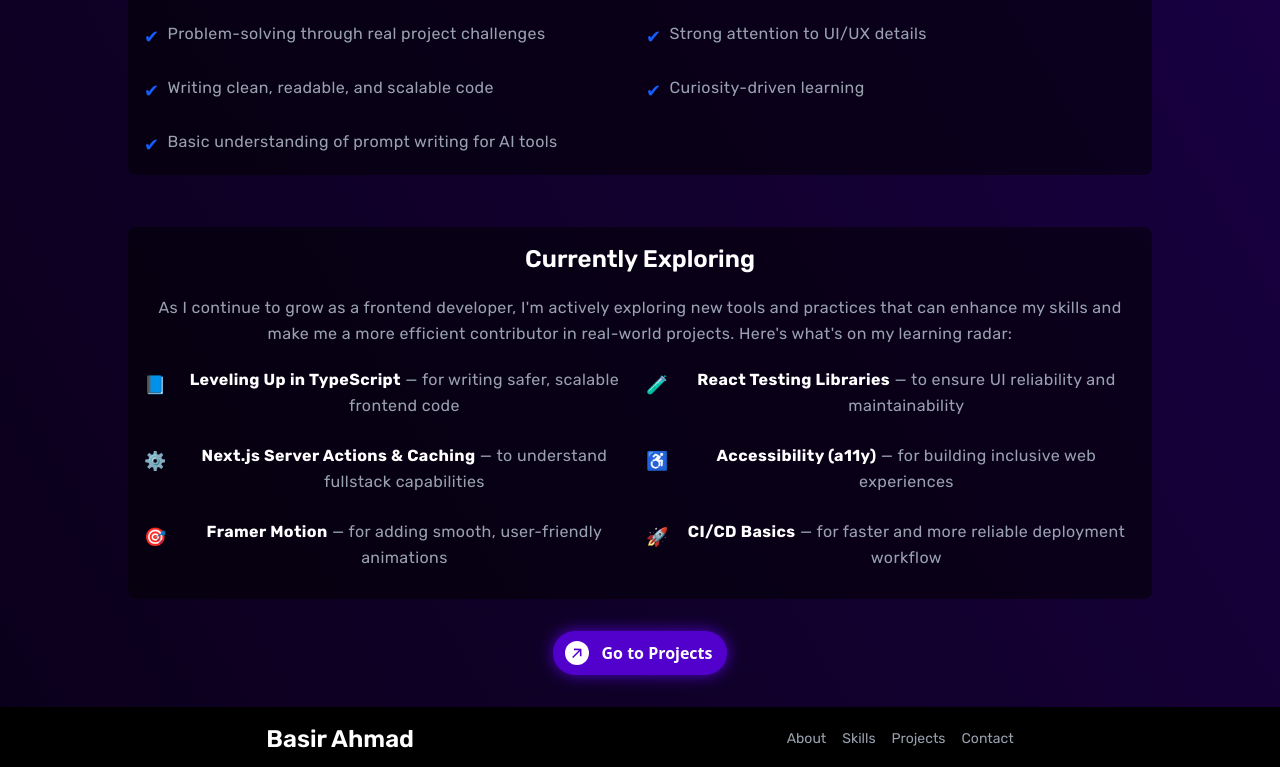
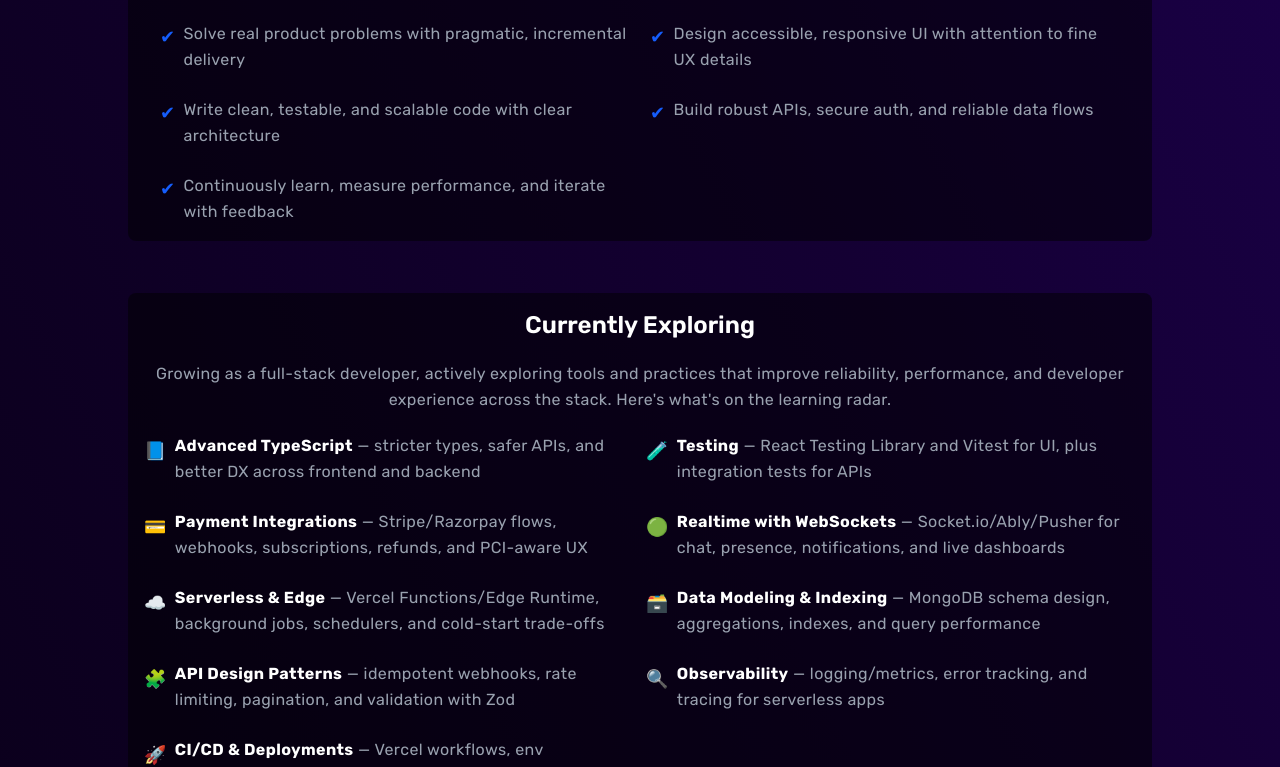
Before and after one commit to thebeliever1812/personal-portfolio, a Next.js app: page /skills in a window 1280 px wide. Shown: the part 1329-2096 px from the top of the page. Built offline with nearby package versions, Linux system fonts and the light colour scheme.

Commit message:
Skills page is updated

```diff
--- a/app/components/SkillPageSections/ExploringNext.tsx
+++ b/app/components/SkillPageSections/ExploringNext.tsx
@@ -7,32 +7,35 @@ const ExploringNext: React.FC = () => {
             <ParaContent>
                 <h3 className="text-2xl font-semibold">Currently Exploring</h3>
                 <p className="text-gray-400 leading-relaxed text-base tracking-wide">
-                    As I continue to grow as a frontend developer, I&apos;m actively exploring new tools and practices that can enhance my skills and make me a more efficient contributor in real-world projects. Here&apos;s what&apos;s on my learning radar:
+                    Growing as a full-stack developer, actively exploring tools and practices that improve reliability, performance, and developer experience across the stack. Here&apos;s what&apos;s on the learning radar.
                 </p>
-                <ul className="space-y-3 text-gray-400 leading-relaxed tracking-wide grid sm:grid-cols-2 gap-3">
+                <ul className="space-y-3 text-gray-400 leading-relaxed tracking-wide grid sm:grid-cols-2 gap-3 text-start">
                     <li className="flex items-start gap-2 text-gray-400">
-                        <span className="text-lg mt-1">📘</span>
-                        <span><strong className='text-white'>Leveling Up in TypeScript</strong> — for writing safer, scalable frontend code</span>
+                        <span className="text-lg mt-1">📘</span> <span><strong className="text-white">Advanced TypeScript</strong> — stricter types, safer APIs, and better DX across frontend and backend</span>
                     </li>
                     <li className="flex items-start gap-2 text-gray-400">
-                        <span className="text-lg mt-1">🧪</span>
-                        <span><strong className='text-white'>React Testing Libraries</strong> — to ensure UI reliability and maintainability</span>
+                        <span className="text-lg mt-1">🧪</span> <span><strong className="text-white">Testing</strong> — React Testing Library and Vitest for UI, plus integration tests for APIs</span>
                     </li>
                     <li className="flex items-start gap-2 text-gray-400">
-                        <span className="text-lg mt-1">⚙️</span>
-                        <span><strong className='text-white'>Next.js Server Actions & Caching</strong> — to understand fullstack capabilities</span>
+                        <span className="text-lg mt-1">💳</span> <span><strong className="text-white">Payment Integrations</strong> — Stripe/Razorpay flows, webhooks, subscriptions, refunds, and PCI-aware UX</span>
                     </li>
                     <li className="flex items-start gap-2 text-gray-400">
-                        <span className="text-lg mt-1">♿</span>
-                        <span><strong className='text-white'>Accessibility (a11y)</strong> — for building inclusive web experiences</span>
+                        <span className="text-lg mt-1">🟢</span> <span><strong className="text-white">Realtime with WebSockets</strong> — Socket.io/Ably/Pusher for chat, presence, notifications, and live dashboards</span>
                     </li>
                     <li className="flex items-start gap-2 text-gray-400">
-                        <span className="text-lg mt-1">🎯</span>
-                        <span><strong className='text-white'>Framer Motion</strong> — for adding smooth, user-friendly animations</span>
+                        <span className="text-lg mt-1">☁️</span> <span><strong className="text-white">Serverless & Edge</strong> — Vercel Functions/Edge Runtime, background jobs, schedulers, and cold-start trade-offs</span>
                     </li>
                     <li className="flex items-start gap-2 text-gray-400">
-                        <span className="text-lg mt-1">🚀</span>
-                        <span><strong className='text-white'>CI/CD Basics</strong> — for faster and more reliable deployment workflow</span>
+                        <span className="text-lg mt-1">🗃️</span> <span><strong className="text-white">Data Modeling & Indexing</strong> — MongoDB schema design, aggregations, indexes, and query performance</span>
+                    </li>
+                    <li className="flex items-start gap-2 text-gray-400">
+                        <span className="text-lg mt-1">🧩</span> <span><strong className="text-white">API Design Patterns</strong> — idempotent webhooks, rate limiting, pagination, and validation with Zod</span>
+                    </li>
+                    <li className="flex items-start gap-2 text-gray-400">
+                        <span className="text-lg mt-1">🔍</span> <span><strong className="text-white">Observability</strong> — logging/metrics, error tracking, and tracing for serverless apps</span>
+                    </li>
+                    <li className="flex items-start gap-2 text-gray-400">
+                        <span className="text-lg mt-1">🚀</span> <span><strong className="text-white">CI/CD & Deployments</strong> — Vercel workflows, env management, and basic GitHub Actions</span>
                     </li>
                 </ul>
             </ParaContent>
--- a/app/components/SkillPageSections/MyWorkPrinciples.tsx
+++ b/app/components/SkillPageSections/MyWorkPrinciples.tsx
@@ -6,26 +6,21 @@ const MyWorkPrinciples: React.FC = () => {
         <section className='flex flex-col items-center justify-center gap-4 px-4 lg:px-8 mt-8 w-full'>
             <ParaContent>
                 <h3 className="text-2xl font-semibold">My Work Principles</h3>
-                <ul className="space-y-3 text-gray-400 leading-relaxed tracking-wide grid sm:grid-cols-2 gap-3">
+                <ul className="space-y-3 text-gray-400 leading-relaxed tracking-wide grid sm:grid-cols-2 gap-3 sm:gap-x-5 text-start px-4">
                     <li className="flex items-start gap-2">
-                        <span className="text-blue-600 text-lg mt-[2px]">✔</span>
-                        <span>Problem-solving through real project challenges</span>
+                        <span className="text-blue-600 text-lg mt-[2px]">✔</span> <span>Solve real product problems with pragmatic, incremental delivery</span>
                     </li>
                     <li className="flex items-start gap-2">
-                        <span className="text-blue-600 text-lg mt-[2px]">✔</span>
-                        <span>Strong attention to UI/UX details</span>
+                        <span className="text-blue-600 text-lg mt-[2px]">✔</span> <span>Design accessible, responsive UI with attention to fine UX details</span>
                     </li>
                     <li className="flex items-start gap-2">
-                        <span className="text-blue-600 text-lg mt-[2px]">✔</span>
-                        <span>Writing clean, readable, and scalable code</span>
+                        <span className="text-blue-600 text-lg mt-[2px]">✔</span> <span>Write clean, testable, and scalable code with clear architecture</span>
                     </li>
                     <li className="flex items-start gap-2">
-                        <span className="text-blue-600 text-lg mt-[2px]">✔</span>
-                        <span>Curiosity-driven learning</span>
+                        <span className="text-blue-600 text-lg mt-[2px]">✔</span> <span>Build robust APIs, secure auth, and reliable data flows</span>
                     </li>
                     <li className="flex items-start gap-2">
-                        <span className="text-blue-600 text-lg mt-[2px]">✔</span>
-                        <span>Basic understanding of prompt writing for AI tools</span>
+                        <span className="text-blue-600 text-lg mt-[2px]">✔</span> <span>Continuously learn, measure performance, and iterate with feedback</span>
                     </li>
                 </ul>
             </ParaContent>
```
